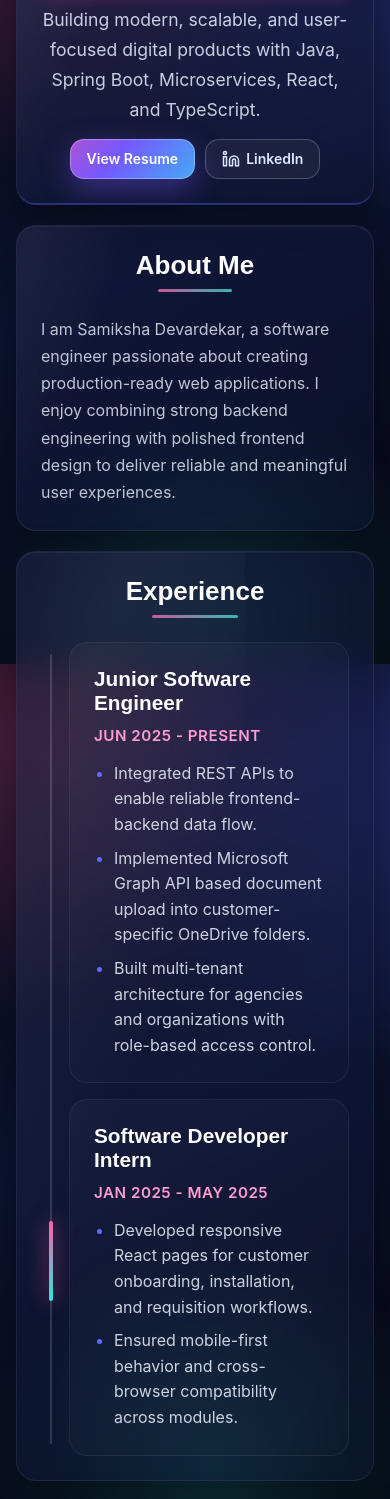
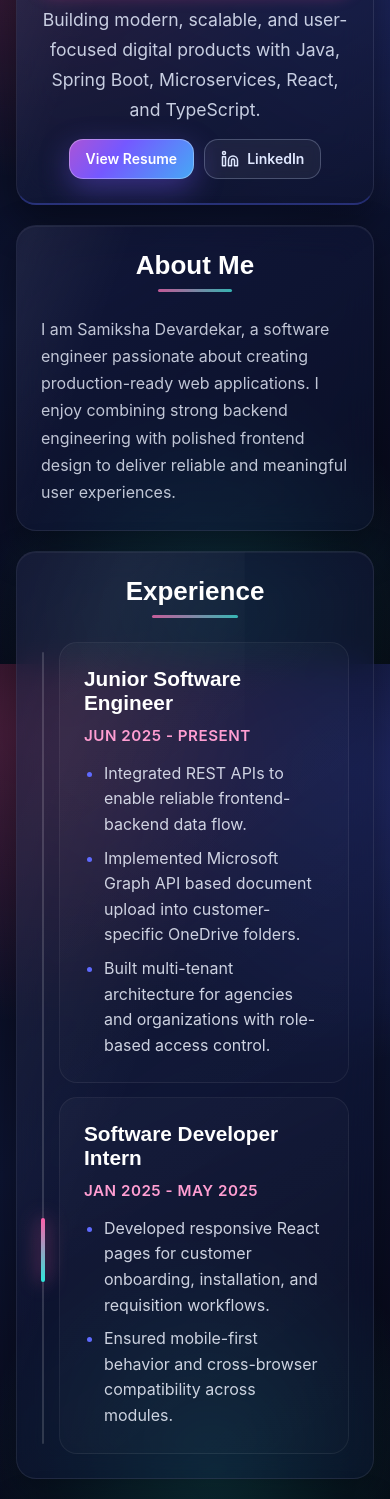
Before and after one commit to SamikshaDevardekar/samiksha-devardekar-portfolio, a React (Vite) app: page / in a window 390 px wide. Shown: the part 180-1679 px from the top of the page. Built offline with nearby package versions, Linux system fonts and the light colour scheme.

Commit message:
Fix spacing

```diff
--- a/src/App.tsx
+++ b/src/App.tsx
@@ -156,7 +156,8 @@ function App() {
                 target="_blank"
                 rel="noreferrer"
               >
-                <FiLinkedin size={18} style={{ marginRight: '6px' }} /> LinkedIn
+                <FiLinkedin size={18} className="btn-icon" />
+                <span className="btn-label">LinkedIn</span>
               </a>
             </div>
           </div>
--- a/src/style.css
+++ b/src/style.css
@@ -177,7 +177,21 @@ h1 {
   display: inline-flex;
   align-items: center;
   justify-content: center;
+  gap: 8px;
+  min-height: 44px;
   font-weight: 600;
+  line-height: 1;
+  white-space: nowrap;
+}
+
+.ghost-btn .btn-icon {
+  display: block;
+  flex-shrink: 0;
+}
+
+.ghost-btn .btn-label {
+  display: inline-block;
+  line-height: 1;
 }
 
 .resume-btn {
@@ -608,9 +622,29 @@ li::marker {
   .ghost-btn {
     padding: 10px 16px;
     font-size: 14px;
+    min-height: 40px;
   }
 
   .cards {
     grid-template-columns: 1fr;
   }
+
+  .timeline-panel .timeline-grid {
+    --timeline-x: 2px;
+    padding-left: 18px;
+    gap: 14px;
+  }
+
+  .timeline-panel .timeline-grid::before {
+    top: 10px;
+    bottom: 10px;
+  }
+
+  .timeline-panel .timeline-grid::after {
+    height: 64px;
+  }
+
+  .timeline-card::before {
+    left: calc(var(--timeline-x) - 18px);
+  }
 }
```
